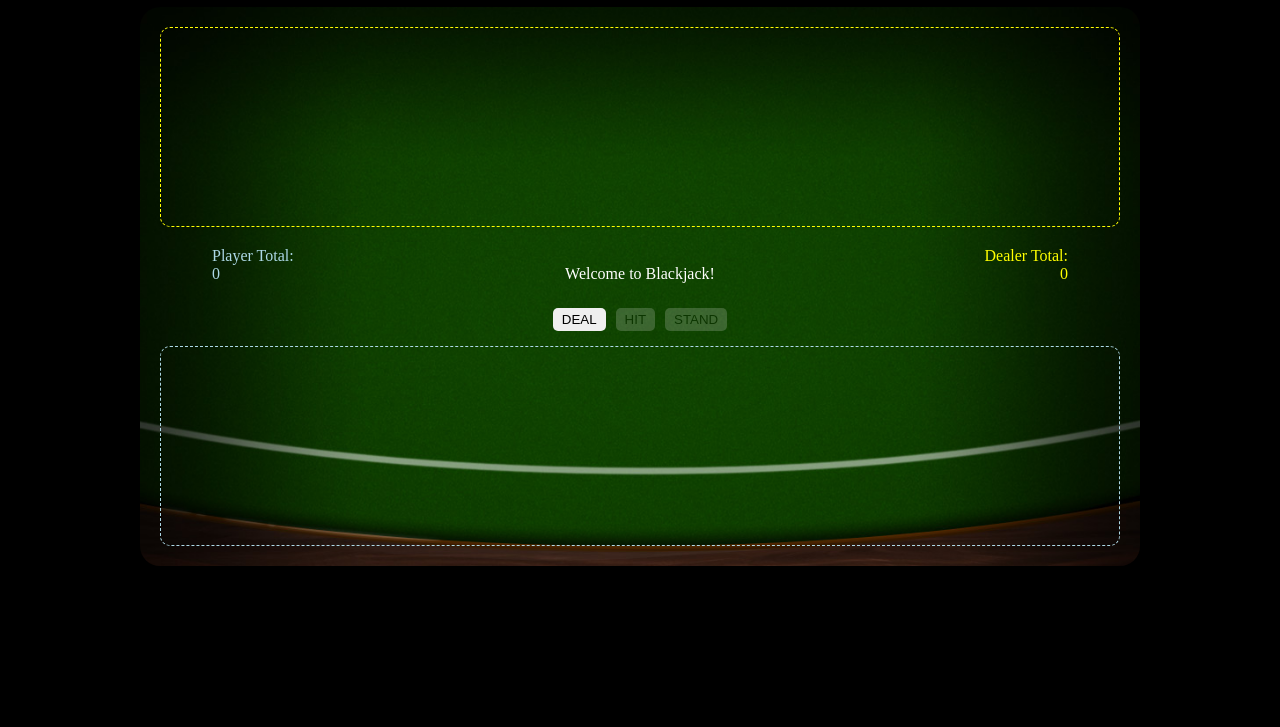
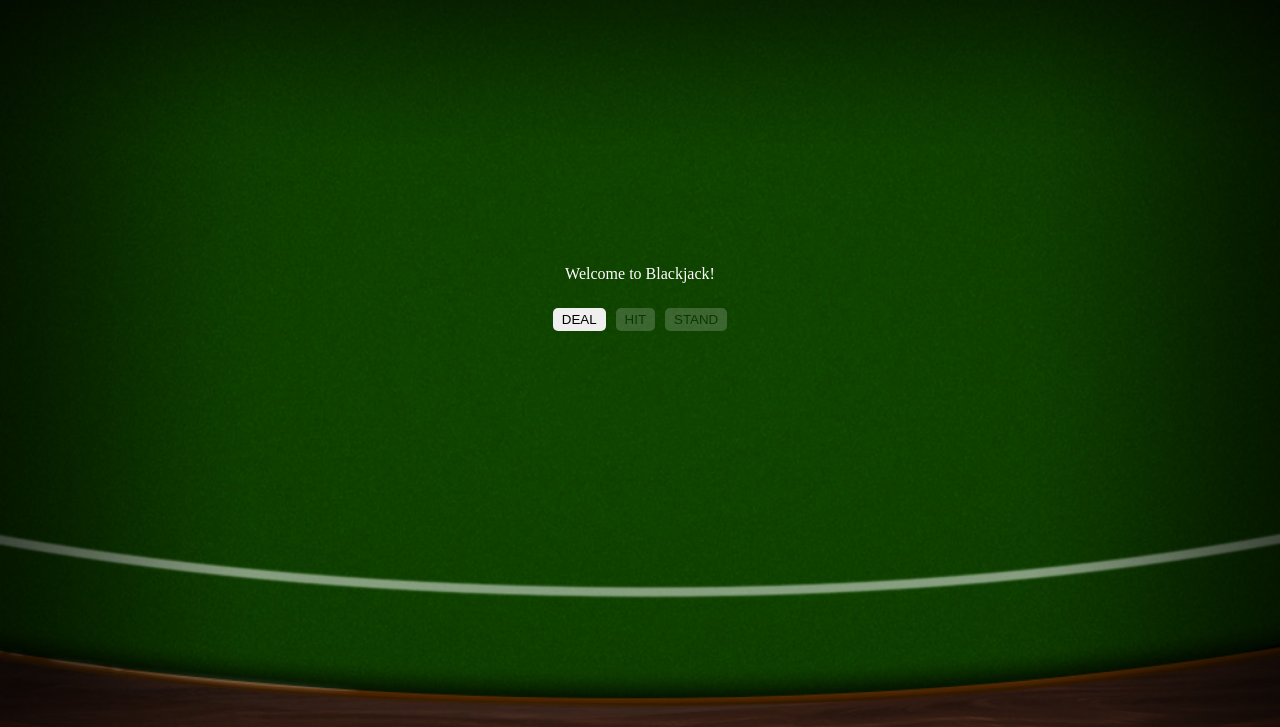
Before and after one commit to hewhowearspants/Blackjack-io, a plain HTML site: page index.html in a window 1280 px wide. Shown: the part 73-800 px from the top of the page. Drawn offline with nearby package versions, Linux system fonts and the light colour scheme; a web font is replaced by a local one.

Commit message:
changed background, hand total display behavior

```diff
--- a/src/main.js
+++ b/src/main.js
@@ -81,6 +81,7 @@ function dealHand() {
   };
 
   setTimeout(function () {
+    $('#player-box').removeClass('hidden');
     if(testForBlackjack()) {
       endGame();
     } else {
@@ -253,6 +254,7 @@ function endGame() {
   setTimeout(function() {
     // $dealerFirstCard.removeClass('flipout');
     // $dealerFirstCard.addClass('flipin');
+    $('#dealer-box').removeClass('hidden');
     $dealerFirstCard.css('background-image', `url(${dealer.hand[0].img}`);
   }, 500);
 
@@ -272,6 +274,8 @@ function resetGame() {
   $('.button').toggleClass('subdued');
   $('#deal-button').text('DEAL');
   $('#message-box').text(' ');
+  $('#player-box').addClass('hidden');
+  $('#dealer-box').addClass('hidden');
   player.hand = [];
   dealer.hand = [];
 
@@ -284,9 +288,9 @@ function setUpTable () {
   let $dealerHand = ($('<div>', {'class': 'hand', 'id': 'dealer-hand'}));
   let $playerHand = ($('<div>', {'class': 'hand', 'id': 'player-hand'}));
   let $banner = ($('<div>', {'class': 'banner'}));
-  let $playerTotal = ($('<div>', {'class': 'text-box', 'id': 'player-box'})).html('<span id="player-total">Player Total: <p>0</p> </span>');
+  let $playerTotal = ($('<div>', {'class': 'text-box hidden', 'id': 'player-box'})).html('<span id="player-total">Player Total: <p>0</p> </span>');
   let $messageBox = ($('<div>', {'class': 'text-box', 'id': 'message-box'})).html('<span id="message">Welcome to Blackjack!</span>');
-  let $dealerTotal = ($('<div>', {'class': 'text-box', 'id': 'dealer-box'})).html('<span id="dealer-total">Dealer Total: <p>0</p> </span>');
+  let $dealerTotal = ($('<div>', {'class': 'text-box hidden', 'id': 'dealer-box'})).html('<span id="dealer-total">Dealer Total: <p>0</p> </span>');
   let $dealButton = ($('<button>', {'class': 'button', 'id': 'deal-button'})).text('DEAL');
   let $hitButton = ($('<button>', {'class': 'button subdued', 'id': 'hit-button'})).text('HIT');
   let $standButton = ($('<button>', {'class': 'button subdued', 'id': 'stand-button'})).text('STAND');
--- a/styles/style.css
+++ b/styles/style.css
@@ -1,12 +1,13 @@
 body {
   background-color: black;
-  background-image: url('../assets/bodyBackground.png');
+  background-image: url('../assets/tableBackground.png');
   /*min-height: 100vw;
   width: 100%;
   min-width: 100%;*/
-  background-size: auto auto;
-  background-position: top center;
+  background-size: cover;
+  background-position: bottom center;
   background-repeat: no-repeat;
+  background-attachment: fixed;
   text-align: center;
   color: white;
 }
@@ -21,7 +22,7 @@ body {
   /*background-color: brown;*/
   padding: 10px;
   text-align: center;
-  background-image: url('../assets/tableBackground.png');
+  /*background-image: url('../assets/tableBackground.png');*/
   background-size: cover;
   background-position: bottom center;
   background-repeat: no-repeat;
@@ -40,12 +41,12 @@ body {
 
 #dealer-hand {
   /*background-color: yellow;*/
-  border: dashed 1px yellow;
+  /*border: dashed 1px yellow;*/
 }
 
 #player-hand {
   /*background-color: lightblue;*/
-  border: dashed 1px lightblue;
+  /*border: dashed 1px lightblue;*/
 }
 
 .card {
@@ -103,7 +104,7 @@ body {
 }
 
 #player-box{
-  text-align: left;
+  text-align: right;
   /*position: relative;*/
   /*width: 25%;*/
   left: 0%;
@@ -113,7 +114,7 @@ body {
 
 #dealer-box{
   /*position: relative;*/
-  text-align: right;
+  text-align: left;
   /*width: 25%;*/
   right: 0%;
   margin-left: 5px;
```
